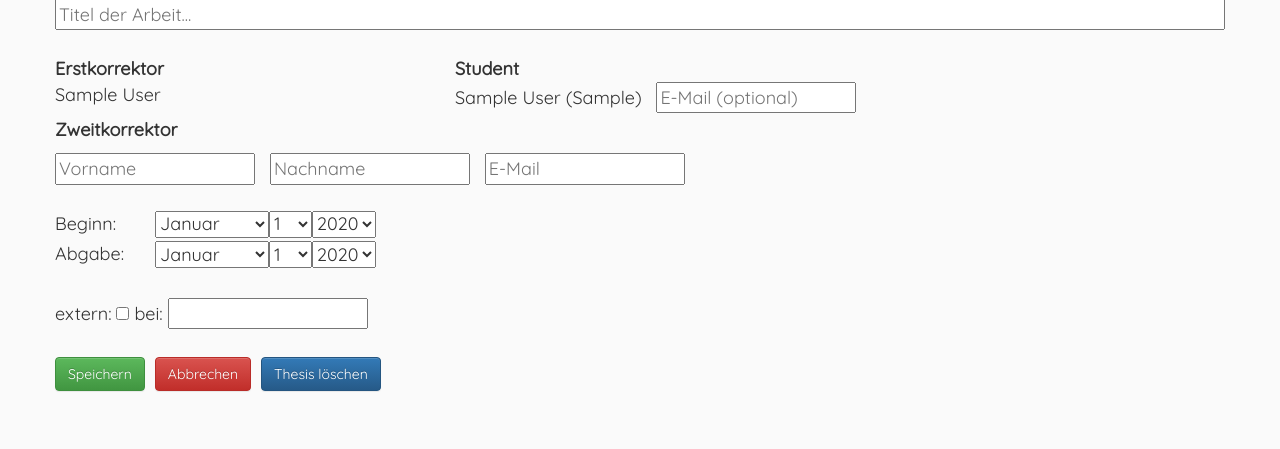
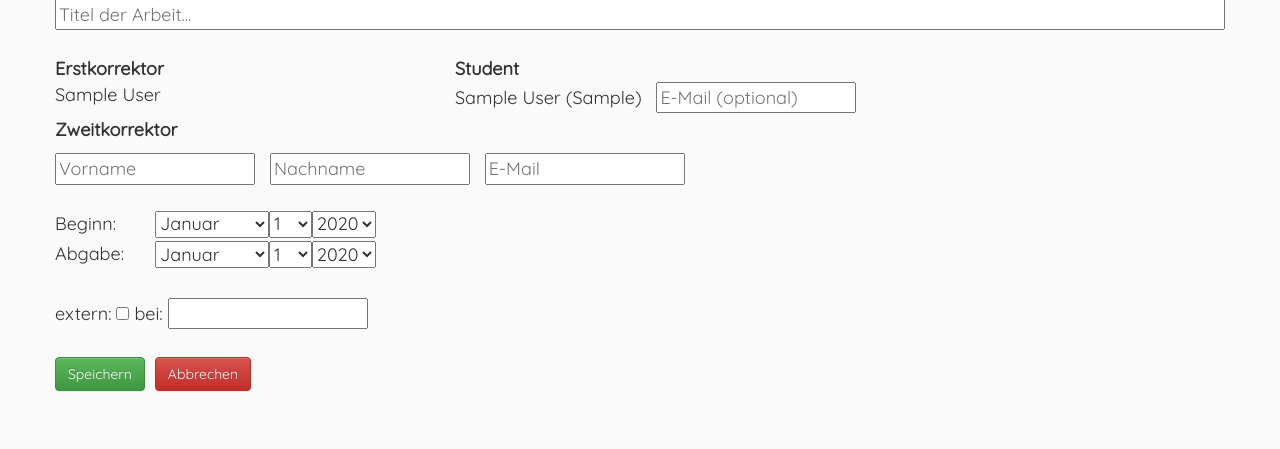
Before and after one commit to informatik-mannheim/faculty-thesis-db, a Django app: template website/templates/website/create_or_change.html in a window 1280 px wide. Shown: the part 181-630 px from the top of the page. Run offline with Django 3.2, Linux system fonts and the light colour scheme; tables that the repository leaves empty hold one stand-in row (values such as "Sample post"); the template is opened without the code that fills it: values that come from a table or form of the project are taken from there, most other values are stand-ins (such as "Sample title", 1, 10 or a date in 2020); lists and menus that the app fills with data are empty; parts of the project's set-up code (start-up, migrations or seed data) failed here and were passed over; some libraries are stand-ins or nearby versions.

Commit message:
reverting previous commit

```diff
--- a/website/templates/website/create_or_change.html
+++ b/website/templates/website/create_or_change.html
@@ -106,24 +106,12 @@
         <br/>
 
         <input class="btn btn-success" style="float: left;" type="submit" value="Speichern" />
+
     </form>
 
-    <table>
-            <th>
-                <form id="form_abort" id="btn_abort" action="{%url 'overview'%}" method="get">
-                    <input class="btn btn-danger space-left-small" type="submit" value="Abbrechen"/>
-                </form>
-            </th>
-            <!-- add no delete button in create thesis -->
-            {% if supervisor is not Null and thesis.status == 0 and thesis.excom_status == 0 %}
-            <th>
-                <form action="{% url 'delete' thesis.surrogate_key|slugify %}" method="get">
-                    <input class="btn btn-primary space-left-small" type="submit" value="Thesis löschen"/>
-                </form>
-            </th>
-            {% endif %}
-        </table>
-
+    <form id="form_abort" id="btn_abort" action="{%url 'overview'%}" method="get">
+            <input class="btn btn-danger space-left-small" type="submit" value="Abbrechen"/>
+    </form>
 </div>
 
 <script type="text/javascript">
```
